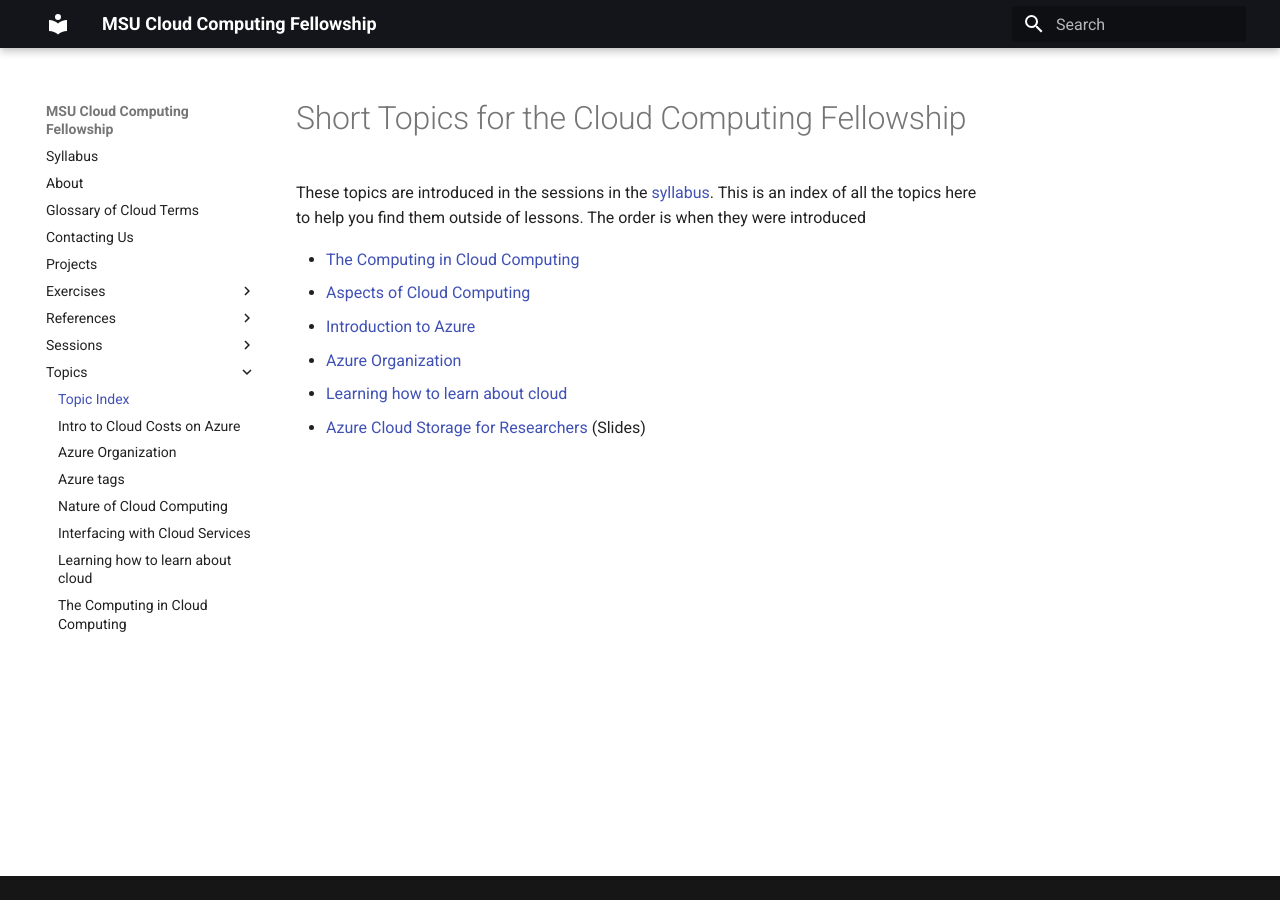
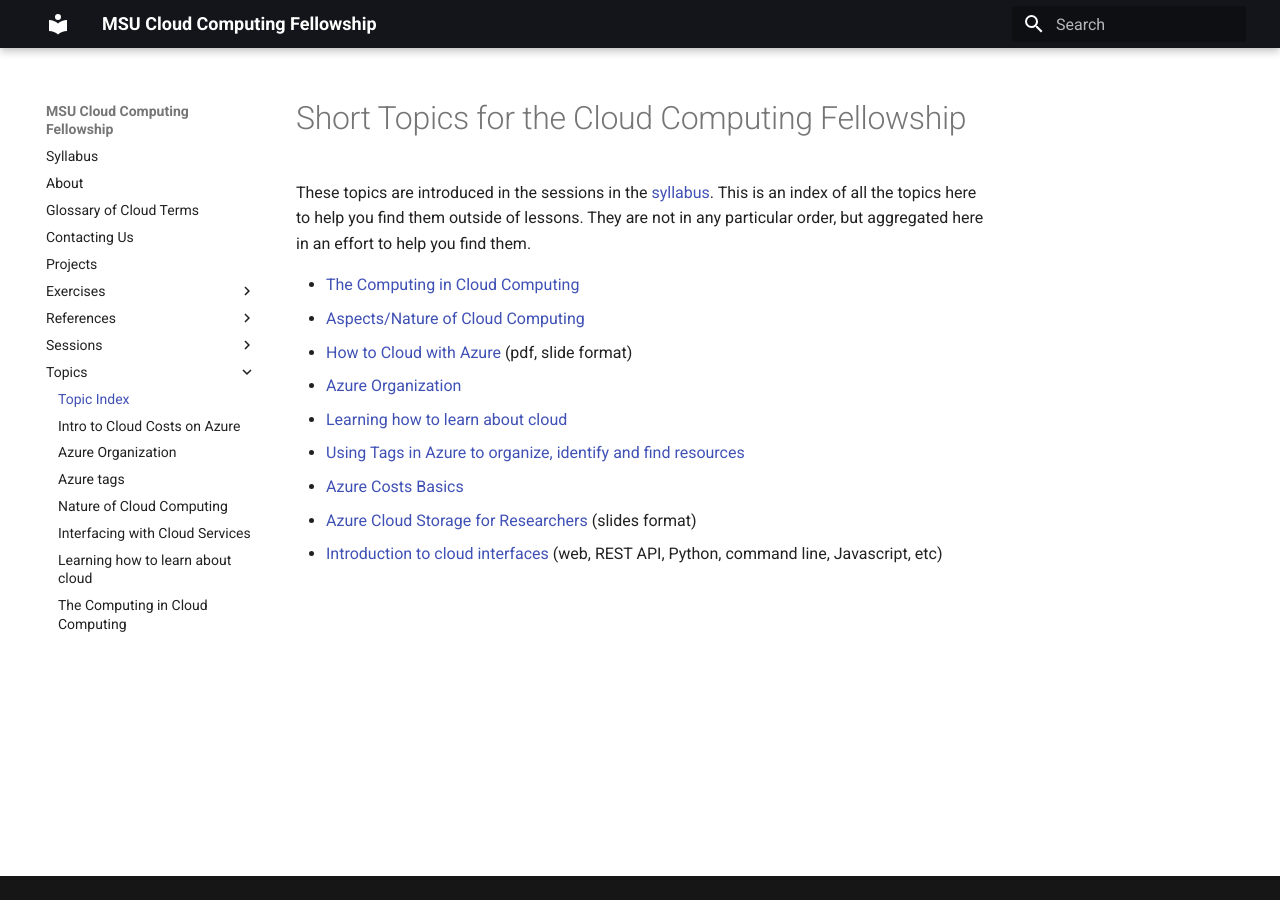
Before and after one commit to emtelgen/ccf23-testing, an MkDocs documentation site: the page built from docs/topics/index.md, in a window 1280 px wide. Built offline with MkDocs 1.6.1 and Material for MkDocs 9.7.7, drawn with Linux system fonts in a browser that asks for light colours.

Commit message:
fix  all broken links for sessions 1-3

```diff
--- a/docs/topics/index.md
+++ b/docs/topics/index.md
@@ -3,12 +3,14 @@
 ---
 # Short Topics for the Cloud Computing Fellowship
 
-These topics are introduced in the sessions in the [syllabus](../index.md).  This is an index of all the topics here to help you find them outside of lessons.  The order is when they were introduced
-
+These topics are introduced in the sessions in the [syllabus](../index.md).  This is an index of all the topics here to help you find them outside of lessons.  They are not in any particular order, but aggregated here in an effort to help you find them.
 
 * [The Computing in Cloud Computing](./the_computing_in_cloud_computing.md)
-* [Aspects of Cloud Computing](./intro_aspects_of_cloud_computing.md)
-* [Introduction to Azure](./introduction_to_azure.md)
+* [Aspects/Nature of Cloud Computing](./intro_aspects_of_cloud_computing.md)
+* [How to Cloud with Azure](./CCF-session-2-how-to-cloud-slides.pdf) (pdf, slide format)
 * [Azure Organization](./azure_organization.md)
 * [Learning how to learn about cloud](./learning_how_to_learn_about_cloud.md)
-* [Azure Cloud Storage for Researchers](./azure_cloud_storage_for_researchers.html) (Slides)
+* [Using Tags in Azure to organize, identify and find resources](./azure_tags.md)
+* [Azure Costs Basics](./azure_cloud_cost_basics.md)
+* [Azure Cloud Storage for Researchers](./azure_cloud_storage_for_researchers.html) (slides format)
+* [Introduction to cloud interfaces](./intro_to_cloud_interfaces.md) (web, REST API, Python, command line, Javascript, etc)
```
Also changed, not shown: docs/exercises/azure_vm_walkthrough.md (+3 -3 lines), docs/exercises/azure_windows_vm_walkthrough.md (+2 -2 lines), docs/exercises/exercise_using_the_cloud_to_summarize_and_visualize_data.md (+1 -1 lines), docs/sessions/03_cloud_storage.md (+4 -3 lines), docs/topics/intro_to_cloud_interfaces.md (+1 -1 lines).
